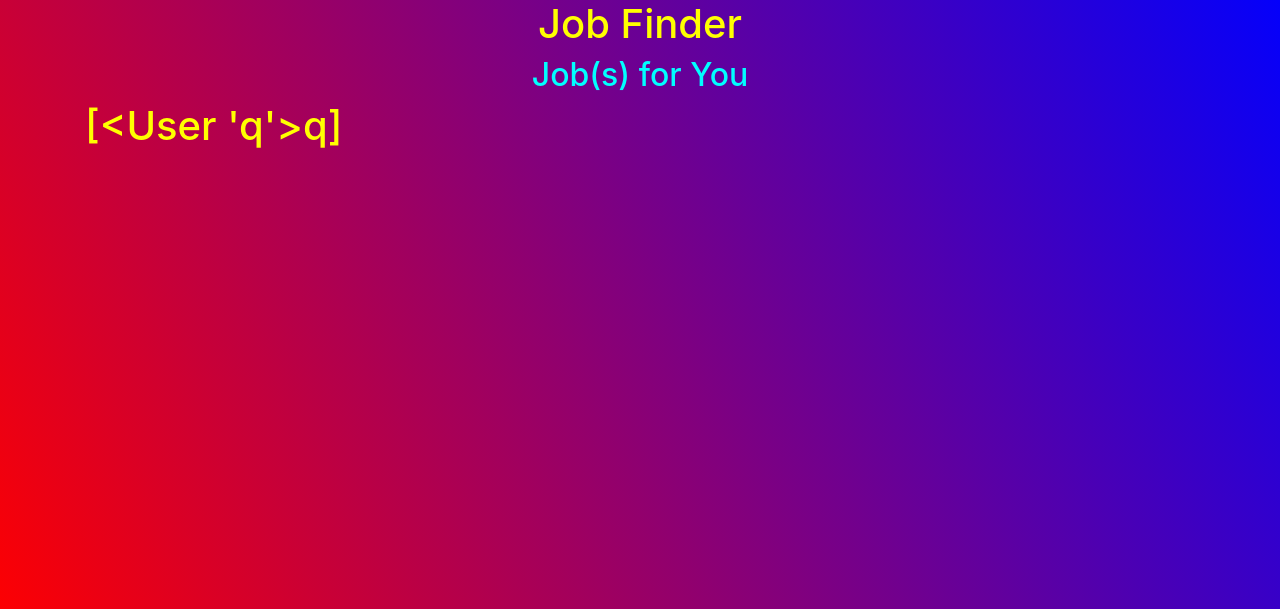
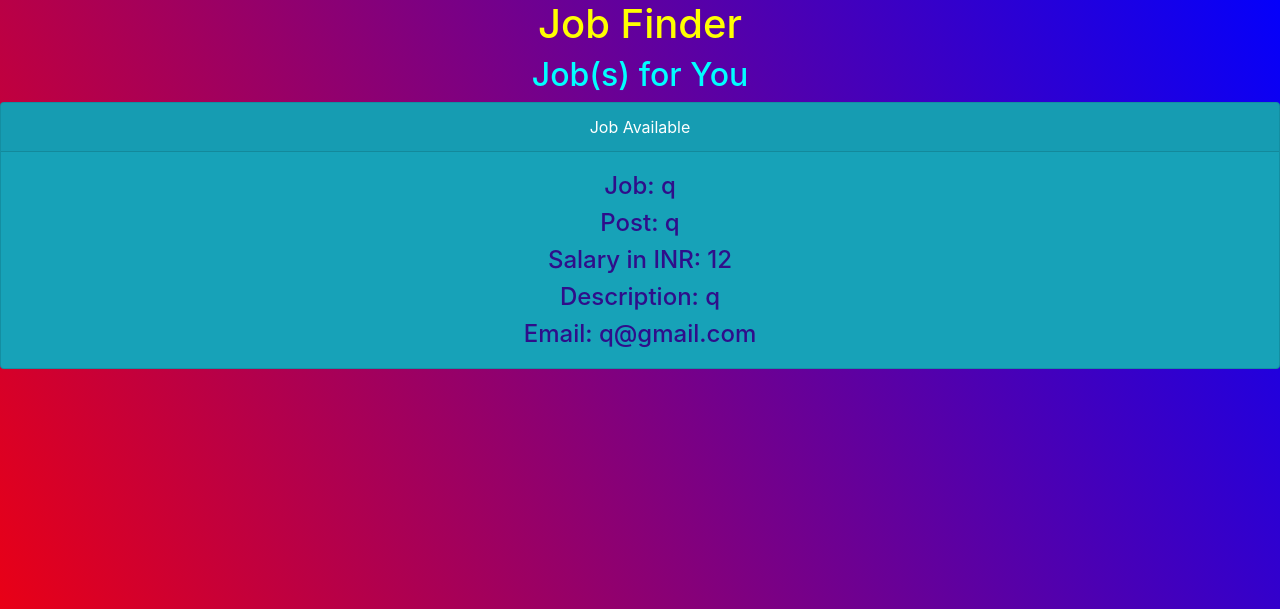
Before and after one commit to AV7coder/JobFinder, a Flask app: page /jobforyou in a window 1280 px wide. Shown: the part 56-665 px from the top of the page. Run offline with Flask 2, Linux system fonts and the light colour scheme; data comes from the database, SQL or seed files in the repository; both versions use the stored data as it was after the commit.

Commit message:
Add files via upload

```diff
--- a/app.py
+++ b/app.py
@@ -16,16 +16,17 @@ class JobReqd(UserMixin,db.Model):
     wantedsalary=db.Column(db.Integer, nullable=False)
     yourdescription=db.Column(db.String(100), nullable=False)
     def __repr__(self):
-        return '<User %r>' % self.wantedjob + self.wantedpost
+        return self.wantedjob + self.wantedpost
 
 class AvailableJob(UserMixin,db.Model):
     id = db.Column(db.Integer, primary_key=True)
     availablejob = db.Column(db.String(120), unique=True, nullable=False)
     postreqd = db.Column(db.String(80), nullable=False)
-    averagesalary=db.Column(db.Integer, nullable=False)
+    averagesalary=db.Column(db.String(1000), nullable=False)
     jobdescription=db.Column(db.String(100), nullable=False)
+    email=db.Column(db.String(1000),unique=True,nullable=False)
     def __repr__(self):
-        return '<User %r>' % self.availablejob + self.postreqd
+        return 'Job:'+self.availablejob + ' Post:'+self.postreqd+' Salary:'+self.averagesalary+ ' Description:'+self.jobdescription
 
 class User(UserMixin,db.Model):
     id = db.Column(db.Integer, primary_key=True)
@@ -98,15 +99,22 @@ def form():
 @app.route('/vacancie', methods=['POST', 'GET'])
 def vacancie():
     if request.method == 'POST':
+        email=request.form.get('email')
+        password=request.form.get('password')
         jobavailable = request.form.get("job_type")
         averagesalary = request.form.get("salary")
         requiredpost = request.form.get("post")
         jobdescription = request.form.get("describe")
-        availablejob=AvailableJob(availablejob=jobavailable,postreqd=requiredpost,averagesalary=averagesalary,jobdescription=jobdescription)
-        db.session.add(availablejob)
-        db.session.commit()
-        flash('Vacancie Posted', 'success')
-        return redirect('/')
+        user =User.query.filter_by(email=email).first()
+        if password==user.password:
+            availablejob=AvailableJob(availablejob=jobavailable,postreqd=requiredpost,averagesalary=averagesalary,jobdescription=jobdescription, email=email)
+            db.session.add(availablejob)
+            db.session.commit()
+            flash('Vacancie Posted', 'success')
+            return redirect('/')
+        else:
+            flash("Invalid Credentials", "danger")
+            return redirect('/')
     return render_template('vacancie.html')
 
 @app.route('/ApplyForJob',methods=['POST', 'GET'])
@@ -182,7 +190,7 @@ def deactivateaccount():
 @app.route("/jobforyou")
 def jobforyou():
     jobs = AvailableJob.query.all()
-    return render_template("jobforyou.html",variable=jobs)
+    return render_template("jobforyou.html", data=jobs)
 
 if __name__ == "__main__":
     db.create_all()
--- a/templates/apply_for_job.html
+++ b/templates/apply_for_job.html
@@ -2,7 +2,7 @@
 <title>Job Finder</title>{%endblock title%} {% block body%}
 <div class="container">
     <h1 class='text-center'>Job Finder</h1>
-    <h2 class="text-center">Apply For Job</h2>
+    <h2 class="text-center">The Job You Want</h2>
     <style>
         h1 {
             color: yellow;
--- a/templates/form.html
+++ b/templates/form.html
@@ -23,7 +23,7 @@
     <br>
     <div class="p-3 mb-2 bg-success text-black">
         <a class="text-center" href="/ApplyForJob">
-            <h3>Apply for job</h3>
+            <h3>The Job You Want</h3>
         </a>
     </div>
     <div class="p-3 mb-2 bg-danger text-black">
--- a/templates/jobforyou.html
+++ b/templates/jobforyou.html
@@ -9,9 +9,26 @@
         }
 
         h2 {
-            color: cyan
+            color: cyan;
+        }
+
+        a:hover {
+            color: yellow
         }
     </style>
-    <h1>{{variable}}</h1>
 </div>
+{%for AvailableJob in data%}
+<div class="card text-white bg-info mb-3" style="max-width: auto" align="center">
+    <div class="card-header">Job Available</div>
+    <div class="card-body">
+        <h4 class="card-text" style="color:rgb(47, 14, 138)">Job: {{AvailableJob.availablejob}}</h4>
+        <h4 class="card-text" style="color:rgb(47, 14, 138)">Post: {{AvailableJob.postreqd}}</h4>
+        <h4 class="card-text" style="color:rgb(47, 14, 138)">Salary in INR: {{AvailableJob.averagesalary}}</h4>
+        <h4 class="card-text" style="color:rgb(47, 14, 138)">Description: {{AvailableJob.jobdescription}}</h4>
+        <a href="mailto:{{AvailableJob.email}}">
+            <h4 class="card-text" style="color:rgb(47, 14, 138)">Email: {{AvailableJob.email}}</h4>
+        </a>
+    </div>
+</div>
+<br>{%endfor%}
 <br><br><br><br><br><br><br><br><br><br><br><br><br><br><br><br><br><br><br><br> {%endblock body%}
```
Also changed, not shown: templates/vacancie.html (+10 -0 lines), database.db.
